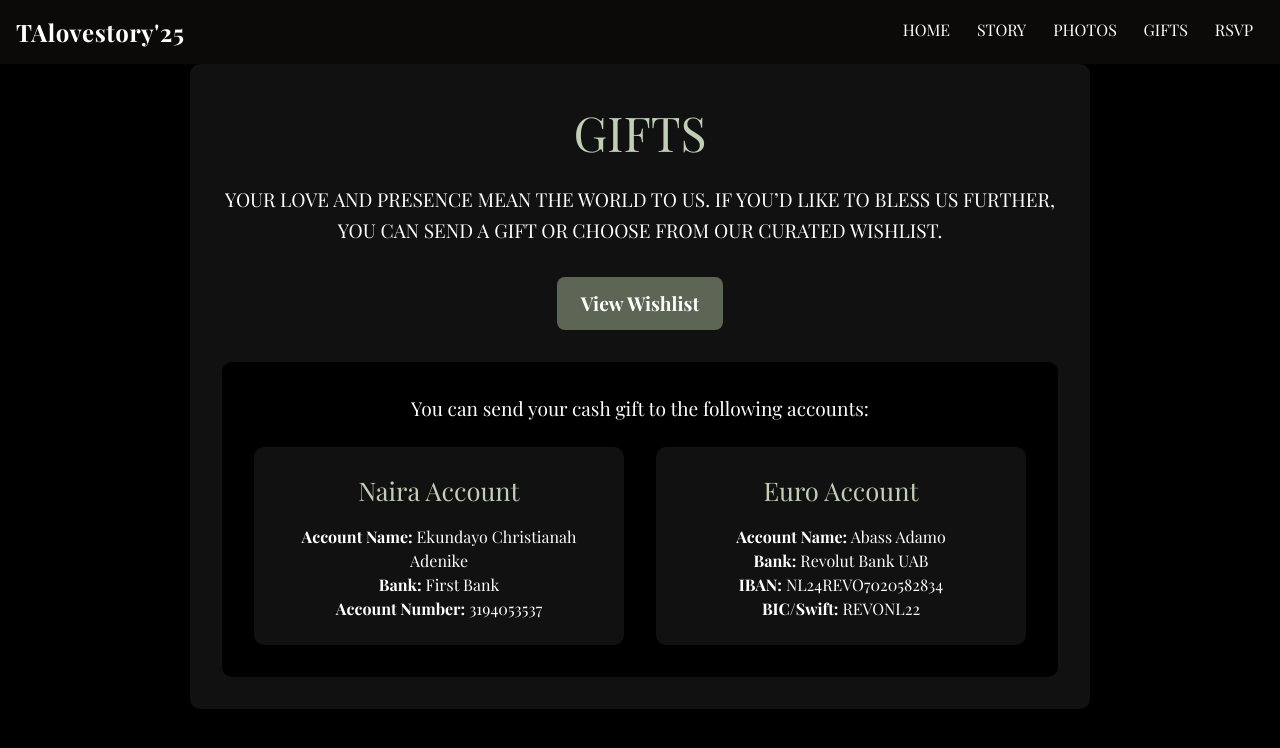
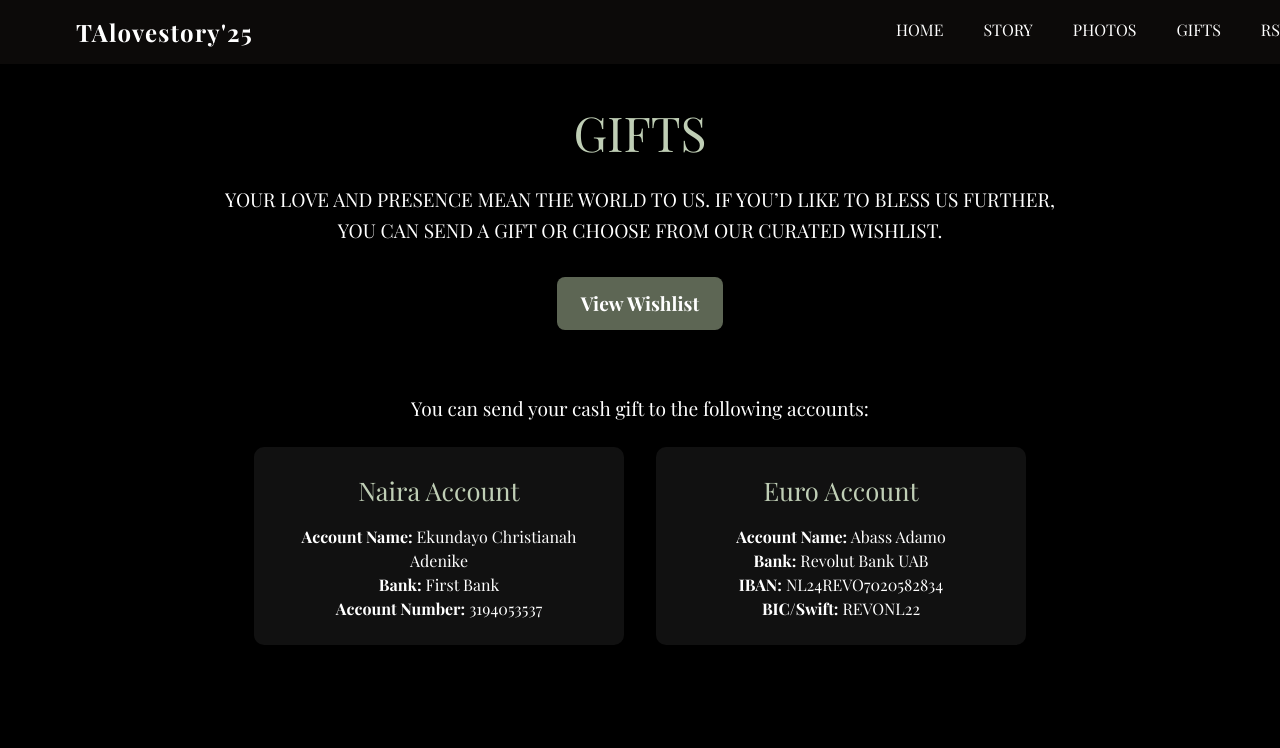
Before and after one commit to thianah/taapp, a React (Vite) app: page /gift in a window 1280 px wide. Shown: the top 748 px of the page. Built offline with nearby package versions, Linux system fonts and the light colour scheme.

Commit message:
more improvements

```diff
--- a/src/components/story.jsx
+++ b/src/components/story.jsx
@@ -19,7 +19,7 @@
             <h2 className="text-2xl font-semibold mb-4">
               ADENIKE
             </h2>
-            <p className="text-lg leading-relaxed text-gray-600">
+            <p className="text-lg leading-relaxed text-gray-600 text-justify">
               Sometime in 2023, my sister sent me a message saying, “I’ve found
               your husband.” This was after she had reposted my picture on her
               WhatsApp status. She went on to say that her friend had seen my
@@ -38,7 +38,7 @@
             <h2 className="text-2xl font-semibold mb-4">
               TEMITOPE
             </h2>
-            <p className="text-lg leading-relaxed text-gray-800">
+            <p className="text-lg leading-relaxed text-gray-600 text-justify">
               Abass and I went to the same secondary school, but that's not
               where it all started from. We barely knew each other then because
               I transferred to a different school.
--- a/src/header.jsx
+++ b/src/header.jsx
@@ -6,7 +6,7 @@
     <div className="header bg-stone-950 text-white p-4 flex justify-between items-center">
       <Link
         to="/"
-        className="text-2xl font-extrabold tracking-wide hover:text-[#b8a19b] transition-colors"
+        className="text-2xl font-extrabold tracking-[0.05em] hover:text-[#b8a19b] transition-colors lg:ml-[60px]"
       >
         TAlovestory'25
       </Link>
--- a/src/index.css
+++ b/src/index.css
@@ -24,6 +24,7 @@
   font-size: 1.5rem;
   font-weight: normal;
 }
+
 /*gallery styling*/
 .image-container {
   min-height: 75px;
@@ -133,7 +134,7 @@
   box-shadow: -2px 0 5px rgba(0, 0, 0, 0.1);
   position: fixed;
   top: 0;
-  right: -250px;
+  /* right: -250px; */
   transition: right 0.3s ease;
   z-index: 40;
 }
@@ -145,6 +146,14 @@
 
 .sidebar.closed {
   right: -250px;
+}
+
+.sidebar-links {
+  display: flex;
+  flex-direction: row;
+  align-items: center;
+  gap: 40px;
+  padding-right: 30px;
 }
 
 
@@ -193,12 +202,21 @@
     top: 10px;
     right: 10px;
   }
+  .sidebar-links {
+    display: flex;
+    flex-direction: column;
+    gap: 20px;
+    margin-top: 60px;
+  }
+
   .ho {
-    padding: 10px;
-    margin: 10px;
-
+    padding: 2px;
+    margin: 2px;
     color: white;
     text-align: center;
+  }
+  .ho:hover {
+    color: #d16ba5;
   }
 }
 
@@ -237,7 +255,6 @@
   padding: 2rem;
   max-width: 900px;
   margin: 0 auto;
-  background-color: #111; /* keeps the same overall background */
   color: white;
   border-radius: 10px;
 }
--- a/src/navbar.jsx
+++ b/src/navbar.jsx
@@ -29,25 +29,23 @@
         )}
 
         {/* Use Link components for navigation */}
+        <nav className="sidebar-links">
           <Link to="/" className="ho" onClick={toggleSidebar}>
             HOME
           </Link>
-        <br />
           <Link to="/story" className="ho" onClick={toggleSidebar}>
             STORY
           </Link>
-        <br />
           <Link to="/photo" className="ho" onClick={toggleSidebar}>
             PHOTOS
           </Link>
-        <br />
           <Link to="/gift" className="ho" onClick={toggleSidebar}>
             GIFTS
           </Link>
-        <br />
           <Link to="/rsvp" className="ho" onClick={toggleSidebar}>
             RSVP
           </Link>
+        </nav>
       </div>
     </div>
   );
```
Lines whose indentation alone changed are shown as unchanged.
